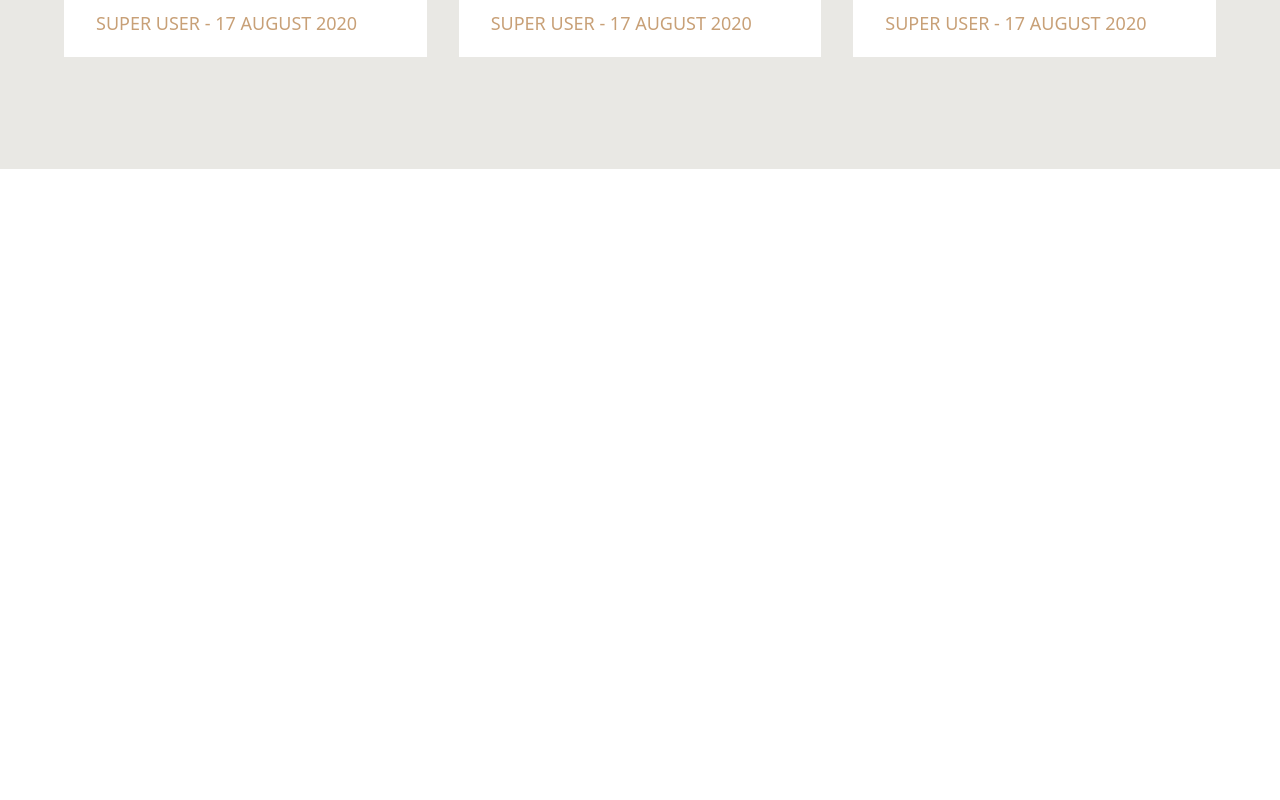
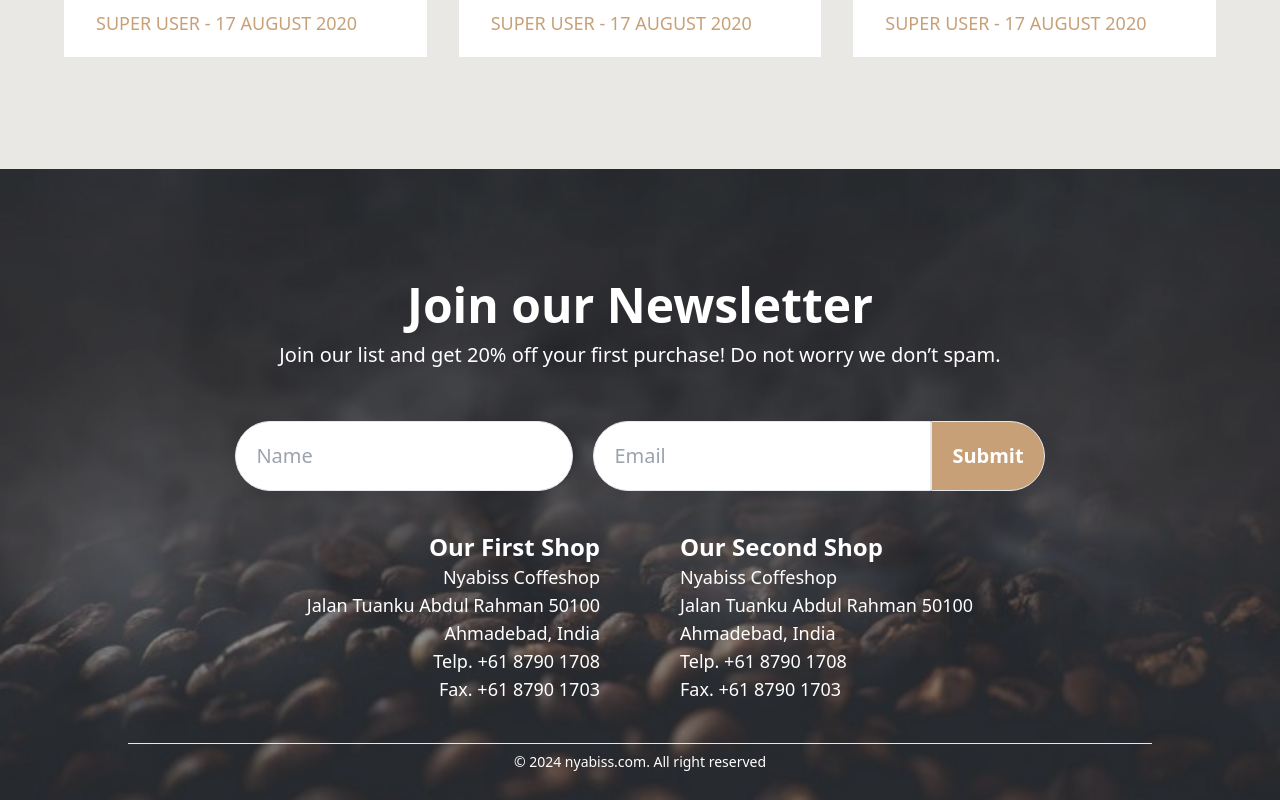
Before and after one commit to Saifulkhandaker/cafe-client, a React (Vite) app: page / in a window 1280 px wide. Shown: the part 5197-5997 px from the top of the page. Before the commit the page ends 5446 px from the top, so only its background shows below. Built offline with nearby package versions, Linux system fonts and the light colour scheme.

Commit message:
footer section added

```diff
--- a/package.json
+++ b/package.json
@@ -14,6 +14,7 @@
     "react-dom": "^18.2.0",
     "react-icons": "^4.12.0",
     "react-router-dom": "^6.21.1",
+    "sweetalert2": "^11.10.2",
     "swiper": "^11.0.5"
   },
   "devDependencies": {
@@ -27,6 +28,7 @@
     "eslint-plugin-react-hooks": "^4.6.0",
     "eslint-plugin-react-refresh": "^0.4.5",
     "postcss": "^8.4.32",
+    "sass": "^1.69.6",
     "tailwindcss": "^3.4.0",
     "vite": "^5.0.8"
   }
--- a/src/Components/Blogs.jsx
+++ b/src/Components/Blogs.jsx
@@ -4,7 +4,7 @@ import blog3 from '../assets/Images/Blogs/blog3.jpg'
 
 const Blogs = () => {
     return (
-        <div className="my-20 bg-[#E9E8E4]">
+        <div className="mt-20 bg-[#E9E8E4]">
             <div className="py-20 md:py-28">
                 {/* Header section */}
                 <div className="text-center">
--- a/src/Layout/Mainlayout.jsx
+++ b/src/Layout/Mainlayout.jsx
@@ -1,12 +1,14 @@
 import React from 'react';
 import Navbar from '../Pages/Shared/Navbar';
 import { Outlet } from 'react-router-dom';
+import Footer from '../Pages/Shared/Footer';
 
 const Mainlayout = () => {
     return (
         <div>
             <Navbar></Navbar>
             <Outlet></Outlet>
+            <Footer></Footer>
         </div>
     );
 };
--- /dev/null
+++ b/src/Pages/Shared/Footer.jsx
@@ -0,0 +1,61 @@
+import Swal from 'sweetalert2';
+import 'sweetalert2/src/sweetalert2.scss'
+import footerbg from '../../assets/Images/Others/footerbg.jpg'
+
+
+const Footer = () => {
+
+    const hanldesubscribe = (e) => {
+        e.preventDefault()
+        Swal.fire("Subscribed Sucessfully!🎊");
+        const form = e.target;
+        form.reset();
+    }
+
+    return (
+        <div style={{ backgroundImage: `url(${footerbg})`, backgroundSize: 'cover', backgroundPosition: 'center', opacity: 10 }} className="">
+            <div className='pt-28 pb-5 hero-overlay bg-opacity-40 space-y-10'>
+                {/* newlater section */}
+            <div className="text-center space-y-3 text-white">
+                <h1 className="text-5xl font-bold">Join our Newsletter</h1>
+                <p className=" lg:text-xl">Join our list and get 20% off your first purchase! Do not worry we don’t spam.</p>
+               <div className="md:flex gap-3 justify-center w-[90%] mx-auto pt-10">
+
+                        <form onSubmit={hanldesubscribe} className='md:flex justify-center gap-5 mt-5 md:mt-0'>
+                            <input className="w-full flex-1 border rounded-full py-5 px-5 text-xl text-black" required type="text" placeholder="Name" />
+                                <div className='md:mt-0 mt-2'>
+                                    <input className=" border rounded-full rounded-r-none py-5 px-5 text-xl text-black" required type="email" placeholder="Email" />
+                                    <input className='border rounded-full rounded-l-none py-5 px-5 text-xl font-bold bg-[#C8A077]' type='submit' placeholder='SUBSCRIBE'/>
+                                </div>
+                         </form>
+
+               </div>
+            </div>
+            {/* address section */}
+            <div className="md:flex justify-center gap-20 mt-10 md:pl-0 pl-10 w-[90%] mx-auto text-white">
+                <div className="md:text-right">
+                    <h3 className="text-2xl font-bold">Our First Shop</h3>
+                    <p className="text-lg font-medium">Nyabiss Coffeshop</p>
+                    <p className="text-lg font-medium">Jalan Tuanku Abdul Rahman 50100</p>
+                    <p className="text-lg font-medium">Ahmadebad, India</p>
+                    <p className="text-lg font-medium">Telp. +61 8790 1708</p>
+                    <p className="text-lg font-medium">Fax. +61 8790 1703</p>
+                </div>
+                <div className="md:text-left mt-10 md:mt-0">
+                    <h3 className="text-2xl font-bold">Our Second Shop</h3>
+                    <p className="text-lg font-medium">Nyabiss Coffeshop</p>
+                    <p className="text-lg font-medium">Jalan Tuanku Abdul Rahman 50100</p>
+                    <p className="text-lg font-medium">Ahmadebad, India</p>
+                    <p className="text-lg font-medium">Telp. +61 8790 1708</p>
+                    <p className="text-lg font-medium">Fax. +61 8790 1703</p>
+                </div>
+            </div>
+            <p className='w-[80%] mx-auto text-center mt-0 text-white text-sm border-t py-2'>© 2024 nyabiss.com. All right reserved</p>
+            </div>
+
+
+        </div>
+    );
+};
+
+export default Footer;
```
Also changed, not shown: src/assets/Images/Others/footerbg.jpg (added), 1 other file (tests, documents, lock files or other folders).
